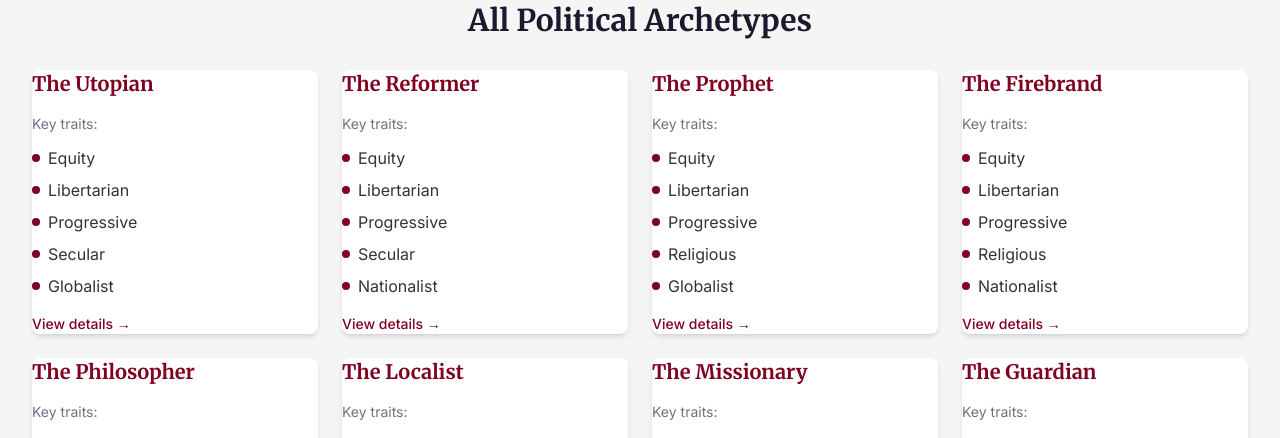
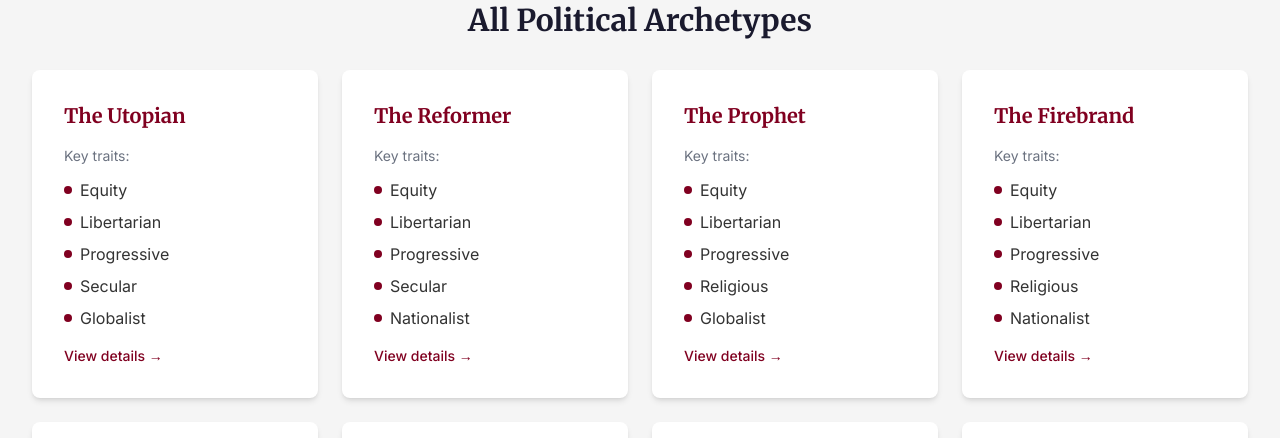
Before and after one commit to uzair-shakeel/philosiq, a Next.js app: page /archetypes in a window 1280 px wide. Shown: the part 254-692 px from the top of the page. Built offline with nearby package versions, Linux system fonts and the light colour scheme; no server answers.

Commit message:
padding fixed

```diff
--- a/src/pages/archetypes.jsx
+++ b/src/pages/archetypes.jsx
@@ -402,7 +402,7 @@ export default function ArchetypePage() {
                 <Link
                   href={`/archetypes/${archetype.slug}`}
                   key={archetype.id}
-                  className="flex flex-col h-full bg-white rounded-lg shadow-md overflow-hidden transform transition-all hover:scale-102 hover:shadow-lg"
+                  className="flex p-8 flex-col h-full bg-white rounded-lg shadow-md overflow-hidden transform transition-all hover:scale-102 hover:shadow-lg"
                   shallow={false}
                 >
                   <h3 className="text-xl font-bold mb-4 text-primary-maroon">
```
